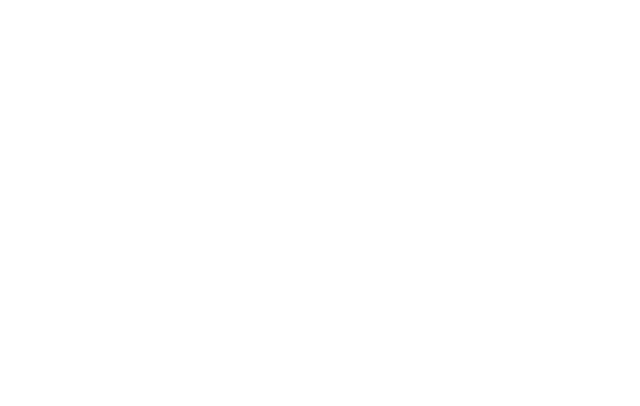
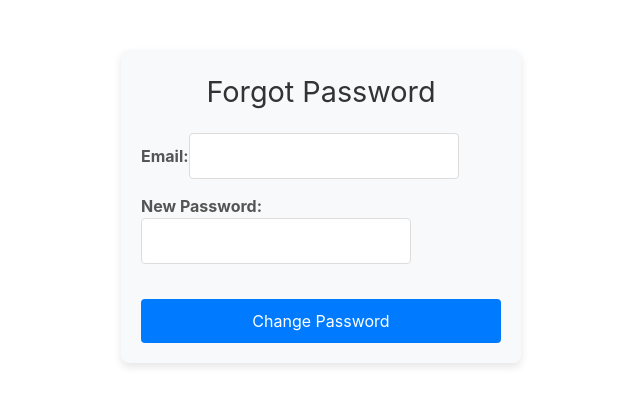
Before and after one commit to AriamRuiz/TrendsAndTech, a React (Create React App) app: page /forgot-password in a window 1280 px wide. Before the commit this address had no page. Shown: the top 406 px of the page, without its empty margins (319-959 px from the left). Built offline with nearby package versions, Linux system fonts and the light colour scheme.

Commit message:
ChangePassword is working

```diff
--- a/src/App.js
+++ b/src/App.js
@@ -3,6 +3,7 @@
 import Create from "./components/create/create";
 import Update from "./components/update/Update";
 import LoginPage from "./components/LoginPage";
+import ForgotPassword from "./components/ForgotPassword";
 import LibraryPage from "./components/LibraryPage"; // Add this import
 import Register from "./components/register/Register"; // Add this import
 import { BrowserRouter as Router, Route, Routes } from "react-router-dom";
@@ -18,7 +19,8 @@
             <Route path="/update" element={<Update />} />
             <Route path="/login" element={<LoginPage />} />
             <Route path="/register" element={<Register />} />
-            <Route path="/" element={<Register />} />
+            <Route path="/forgot-password" element={<ForgotPassword />} />
+            <Route path="/" element={<LoginPage />} />
             <Route path="/library" element={<LibraryPage />} />
           </Routes>
         </Router>
--- /dev/null
+++ b/src/components/ForgotPassword.js
@@ -0,0 +1,59 @@
+import React, { useState } from "react";
+import axios from "axios";
+import "../css/ForgotPassword.css";
+
+const ForgotPassword = () => {
+  const [email, setEmail] = useState("");
+  const [newPassword, setNewPassword] = useState("");
+  const [message, setMessage] = useState("");
+
+  const handleChangePassword = async (e) => {
+    e.preventDefault();
+
+    try {
+      const response = await axios.post("http://localhost/api/ForgotPassword", {
+        email,
+        newPassword,
+      });
+      // Comprueba la respuesta de la API y muestra el mensaje adecuado
+      if (response.data.status === 1) {
+        setMessage("Password updated successfully");
+      } else {
+        setMessage(response.data.message || "Failed to update password");
+      }
+    } catch (error) {
+      console.error("Error changing password:", error);
+      setMessage("An error occurred. Please try again.");
+    }
+  };
+
+  return (
+    <div className="forgot-password">
+      <h2>Forgot Password</h2>
+      <form onSubmit={handleChangePassword}>
+        <div>
+          <label>Email:</label>
+          <input
+            type="email"
+            value={email}
+            onChange={(e) => setEmail(e.target.value)}
+            required
+          />
+        </div>
+        <div>
+          <label>New Password:</label>
+          <input
+            type="password"
+            value={newPassword}
+            onChange={(e) => setNewPassword(e.target.value)}
+            required
+          />
+        </div>
+        <button type="submit">Change Password</button>
+      </form>
+      {message && <p>{message}</p>}
+    </div>
+  );
+};
+
+export default ForgotPassword;
--- /dev/null
+++ b/src/components/ListUser.js
@@ -0,0 +1,53 @@
+import axios from "axios";
+import { useEffect, useState } from "react";
+
+export default function ListUser() {
+  const [users, setUsers] = useState({});
+  useEffect(() => {
+    getUsers();
+  }, []);
+
+  function getUsers() {
+    axios.get("http://localhost/api/Register/").then(function (response) {
+      console.log(response.data);
+      setUsers(response.data);
+    });
+  }
+
+  return (
+    <div>
+      <h2>List User</h2>
+      <table>
+        <thead>
+          <tr>
+            <th>Id</th>
+            <th>User Name</th>
+            <th>First Name</th>
+            <th>Last Name</th>
+            <th>Email</th>
+          </tr>
+        </thead>
+        <tbody>
+          {users.map((user, key) => (
+            <tr key={key}>
+              <td>{user.id}</td>
+              <td>{user.userName}</td>
+              <td>{user.firstName}</td>
+              <td>{user.lastName}</td>
+              <td>{user.email}</td>
+              <td>
+                <Link
+                  to={`user/${user.id}/edit`}
+                  style={{ marginRight: "10px" }}
+                >
+                  Edit
+                </Link>
+                <button>Delete</button>
+              </td>
+            </tr>
+          ))}
+        </tbody>
+      </table>
+    </div>
+  );
+}
--- a/src/components/LoginPage.js
+++ b/src/components/LoginPage.js
@@ -6,6 +6,7 @@
 import { useNavigate } from "react-router-dom";
 import { motion } from "framer-motion";
 import { Mail, Lock } from "lucide-react";
+import { Link } from "react-router-dom";
 
 const LoginPage = () => {
   const [email, setEmail] = useState("");
@@ -152,18 +153,16 @@
           </form>
 
           <div className="mt-6 text-center">
-            <a
-              href="/forgot-password"
+            <Link
+              to="/forgot-password"
               className="text-sm text-blue-600 hover:text-blue-800 transition duration-200"
             >
               Forgot your password?
-            </a>
+            </Link>
             <hr className="my-4 border-gray-200" />
-            <button onClick={handleRegisterClick}>Register</button> {/* register button */}
+            <button onClick={handleRegisterClick}>Register</button>{" "}
+            {/* register button */}
           </div>
-
-
-
         </Card>
       </motion.div>
     </div>
--- a/src/components/register/Register.js
+++ b/src/components/register/Register.js
@@ -23,7 +23,7 @@
     setError(""); // Limpiamos el mensaje de error si todos los campos están llenos
 
     axios
-      .post("http://localhost/api/Register/submit", {
+      .post("http://localhost/api/Register", {
         userName,
         firstName,
         lastName,
@@ -36,6 +36,11 @@
       .catch((error) => {
         console.error("Register error", error);
         setError("Error al registrar el usuario");
+        if (error.response && error.response.data) {
+          setError(error.response.data.message); // Mensaje específico del backend
+        } else {
+          setError("Error al registrar el usuario");
+        }
       });
   };
 
@@ -51,6 +56,7 @@
             value={userName}
             onChange={(e) => setUserName(e.target.value)}
             placeholder="Enter user Name"
+            required
           />
         </div>
         <div>
@@ -60,6 +66,7 @@
             value={firstName}
             onChange={(e) => setFirstName(e.target.value)}
             placeholder="Enter first name"
+            required
           />
         </div>
         <div>
@@ -69,6 +76,7 @@
             value={lastName}
             onChange={(e) => setLastName(e.target.value)}
             placeholder="Enter last name"
+            required
           />
         </div>
         <div>
@@ -87,6 +95,7 @@
             value={password}
             onChange={(e) => setPassword(e.target.value)}
             placeholder="Enter Password"
+            required
           />
         </div>
         <button type="submit">Register</button>
--- /dev/null
+++ b/src/css/ForgotPassword.css
@@ -0,0 +1,65 @@
+.forgot-password {
+  max-width: 400px;
+  margin: 50px auto;
+  padding: 20px;
+  background-color: #f8f9fa;
+  border-radius: 8px;
+  box-shadow: 0 4px 8px rgba(0, 0, 0, 0.1);
+}
+
+.forgot-password h2 {
+  text-align: center;
+  color: #333;
+  margin-bottom: 20px;
+  font-size: 1.8em;
+}
+
+.forgot-password form {
+  display: flex;
+  flex-direction: column;
+  gap: 15px;
+}
+
+.forgot-password label {
+  font-weight: bold;
+  color: #555;
+  margin-bottom: 5px;
+}
+
+.forgot-password input[type="email"],
+.forgot-password input[type="password"] {
+  padding: 10px;
+  border: 1px solid #ddd;
+  border-radius: 4px;
+  font-size: 1em;
+  color: #333;
+}
+
+.forgot-password input[type="email"]:focus,
+.forgot-password input[type="password"]:focus {
+  outline: none;
+  border-color: #007bff;
+  box-shadow: 0 0 5px rgba(0, 123, 255, 0.2);
+}
+
+.forgot-password button {
+  padding: 10px;
+  background-color: #007bff;
+  color: #fff;
+  border: none;
+  border-radius: 4px;
+  font-size: 1em;
+  cursor: pointer;
+  transition: background-color 0.3s ease;
+}
+
+.forgot-password button:hover {
+  background-color: #0056b3;
+}
+
+.forgot-password p {
+  text-align: center;
+  color: #28a745;
+  margin-top: 15px;
+  font-weight: bold;
+}
```
